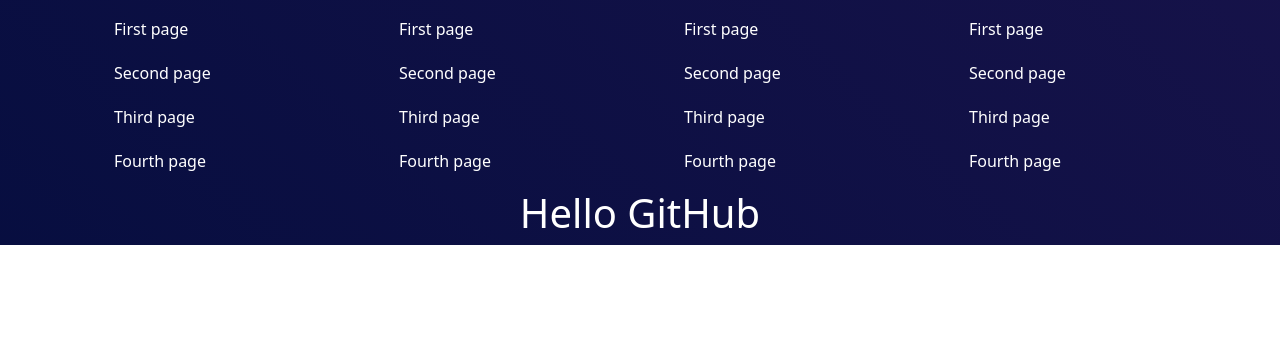
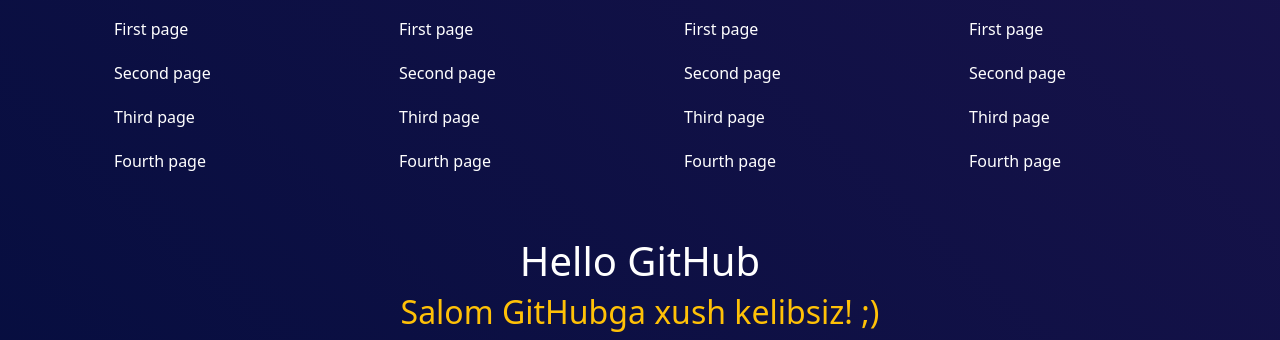
Before and after one commit to director-web/arsshakir, a plain HTML site: page index.html in a window 1280 px wide. Shown: the part 3752-4092 px from the top of the page. Before the commit the page ends 3997 px from the top, so only its background shows below. Drawn offline with Linux system fonts and the light colour scheme; a script that the page names is missing.

Commit message:
Version-2

```diff
--- a/index.html
+++ b/index.html
@@ -538,9 +538,17 @@
 			</div>
 		</div>
 
-		<h1 class="container text-white text-center">
-			Hello GitHub
-		</h1>
+		<div class="container mt-5">
+			<h1 class="container text-white text-center">
+				Hello GitHub
+			</h1>
+
+			<h2 class="text-center text-warning">
+				Salom GitHubga xush kelibsiz! ;)
+			</h2>
+		</div>
+
+
 	</footer>
 
 
```
